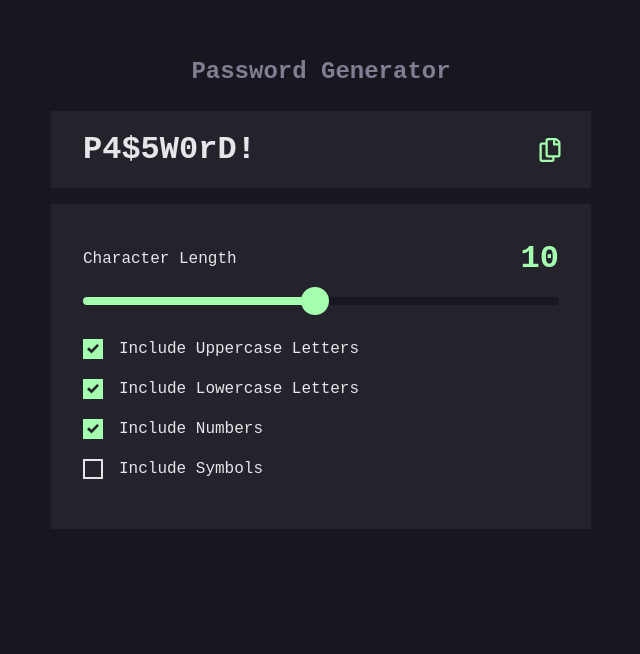
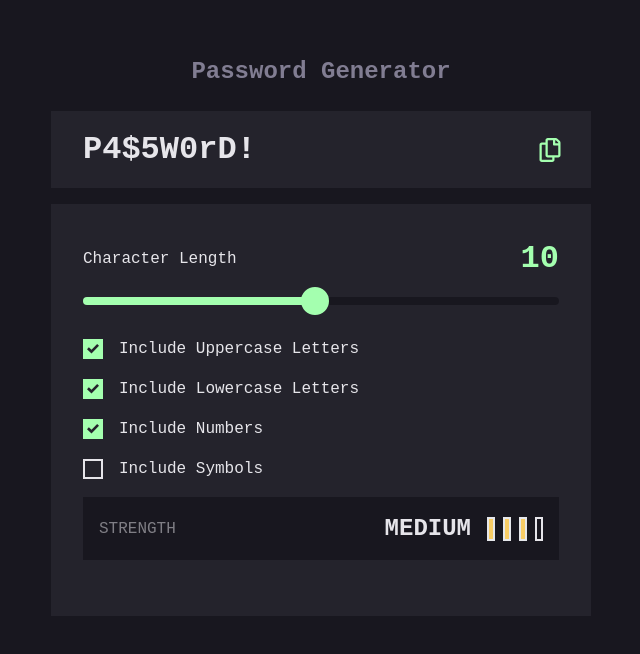
Before and after one commit to Ej-Devs/Password-Generator, a React (Vite) app: page / in a window 1280 px wide. Shown: the top 654 px of the page, without its empty margins (319-959 px from the left). Built offline with nearby package versions, Linux system fonts and the light colour scheme.

Commit message:
Intergrated StrengthIndicator component into the Geneator Password component

```diff
--- a/src/components/PasswordGenerator.tsx
+++ b/src/components/PasswordGenerator.tsx
@@ -2,6 +2,7 @@ import React, { useState } from "react";
 import PasswordDisplay from "./ui/PasswordDisplay";
 import LengthSlider from "./ui/LengthSlider";
 import OptionsCheckbox from "./ui/OptionsCheckbox";
+import StrengthIndicator from "./ui/StrengthIndicator";
 
 const PasswordGenerator: React.FC = () => {
   const [password, setPassword] = useState("P4$5W0rD!");
@@ -10,6 +11,9 @@ const PasswordGenerator: React.FC = () => {
   const [includeLower, setIncludeLower] = useState(true);
   const [includeNumbers, setIncludeNumbers] = useState(true);
   const [includeSymbols, setIncludeSymbols] = useState(false);
+  const [strength, setStrength] = useState<
+    "NONE" | "TOO WEAK!" | "WEAK" | "MEDIUM" | "STRONG"
+  >("MEDIUM");
 
   const copyPassword = () => {
     navigator.clipboard.writeText(password);
@@ -48,6 +52,7 @@ const PasswordGenerator: React.FC = () => {
             checked={includeSymbols}
             onChange={setIncludeSymbols}
           />
+          <StrengthIndicator strength={strength} />
         </div>
       </div>
     </div>
```
